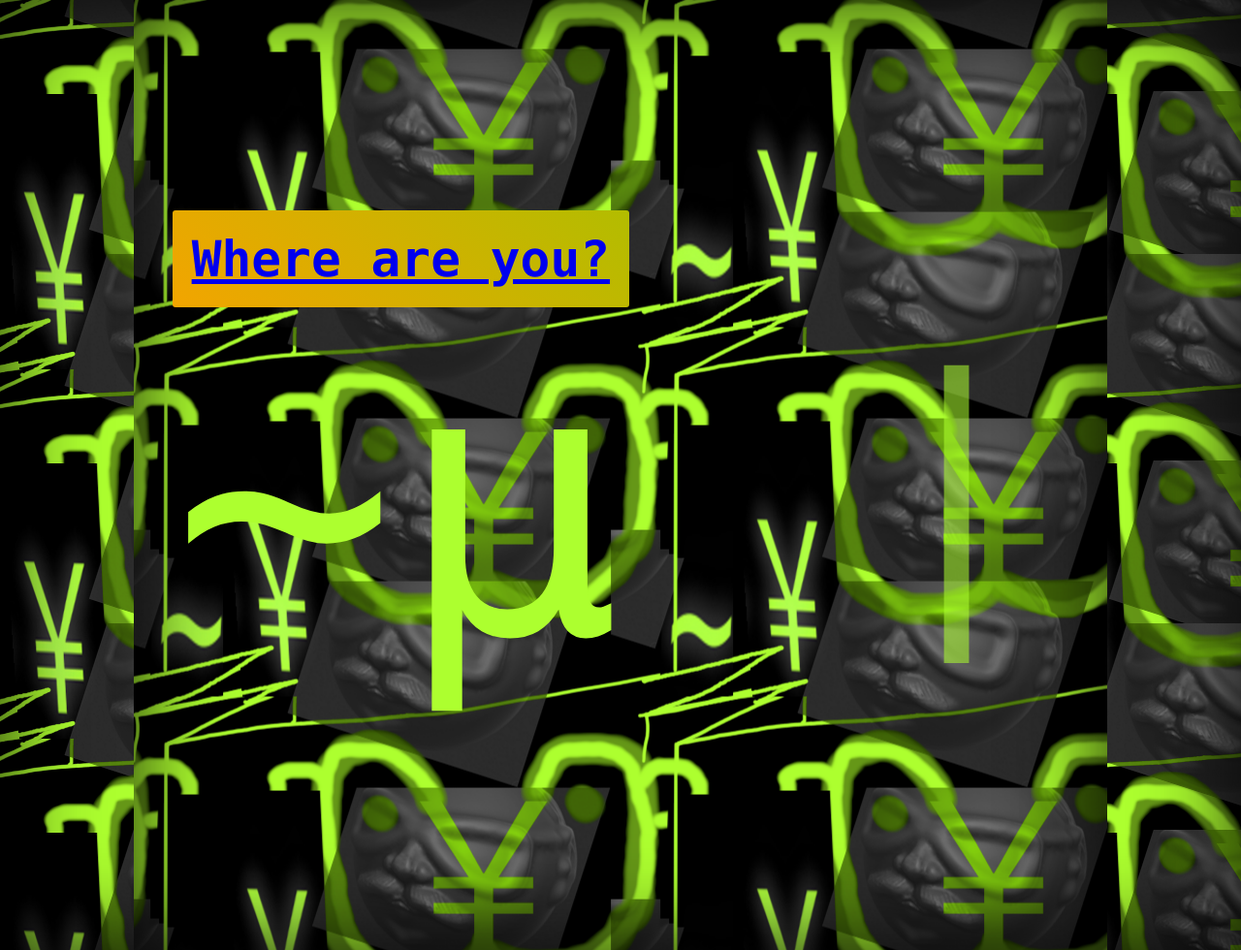
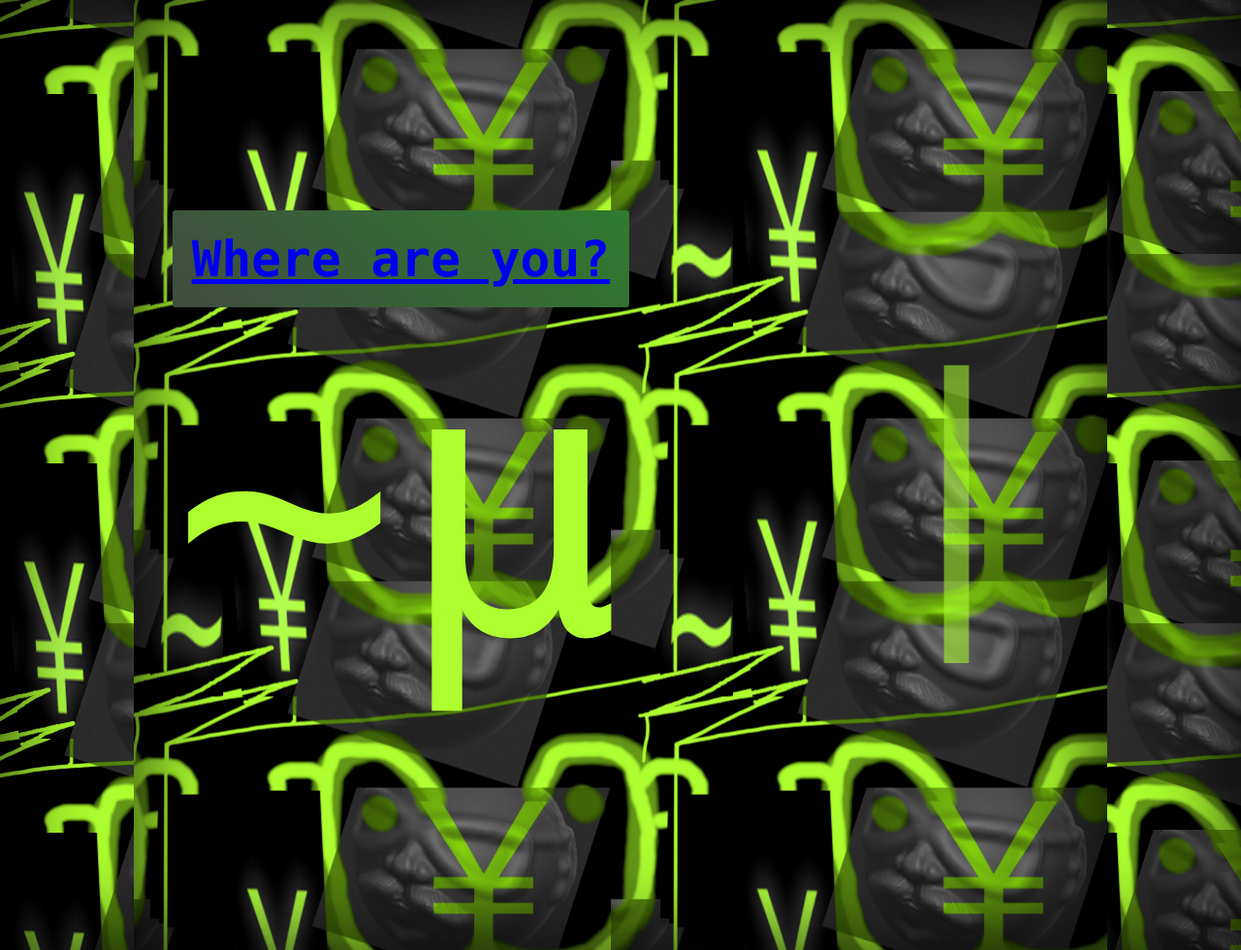
Before and after one commit to terminalnetwork/terminalnet.work, a Jekyll site: the page built from kiribari-step1.html, in a window 1280 px wide. Shown: the whole page at 97% size. Built offline with Jekyll 4.4.1, drawn with Linux system fonts in a browser that asks for light colours; comment, search, counter and statistics services are not loaded.

Commit message:
Updated 'assets/css/style.css' via CloudCannon

```diff
--- a/assets/css/style.css
+++ b/assets/css/style.css
@@ -53,7 +53,7 @@
 .cta{
 padding: 20px;
 border-radius: 3px;
-background: linear-gradient(224deg, #00ff00, #ffa000);
+background: linear-gradient(224deg, #00ff00, #434343);
 background-size: 400% 400%;
 
 -webkit-animation: ctaButton 3s ease infinite;
```
